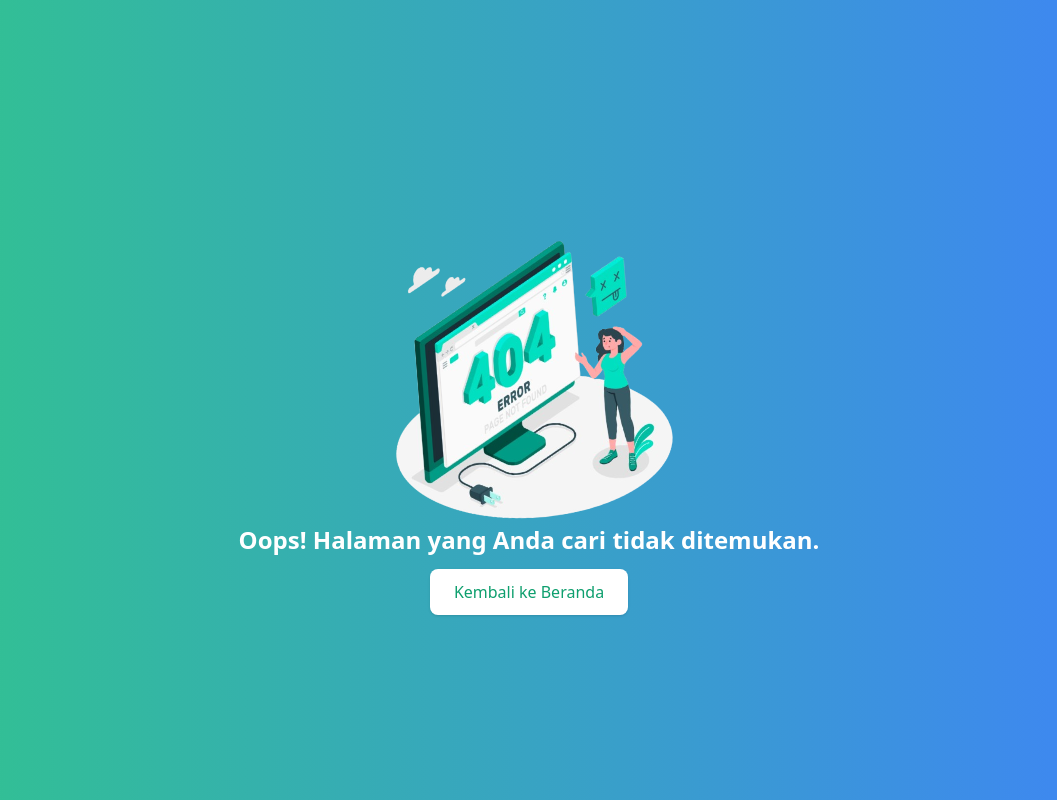
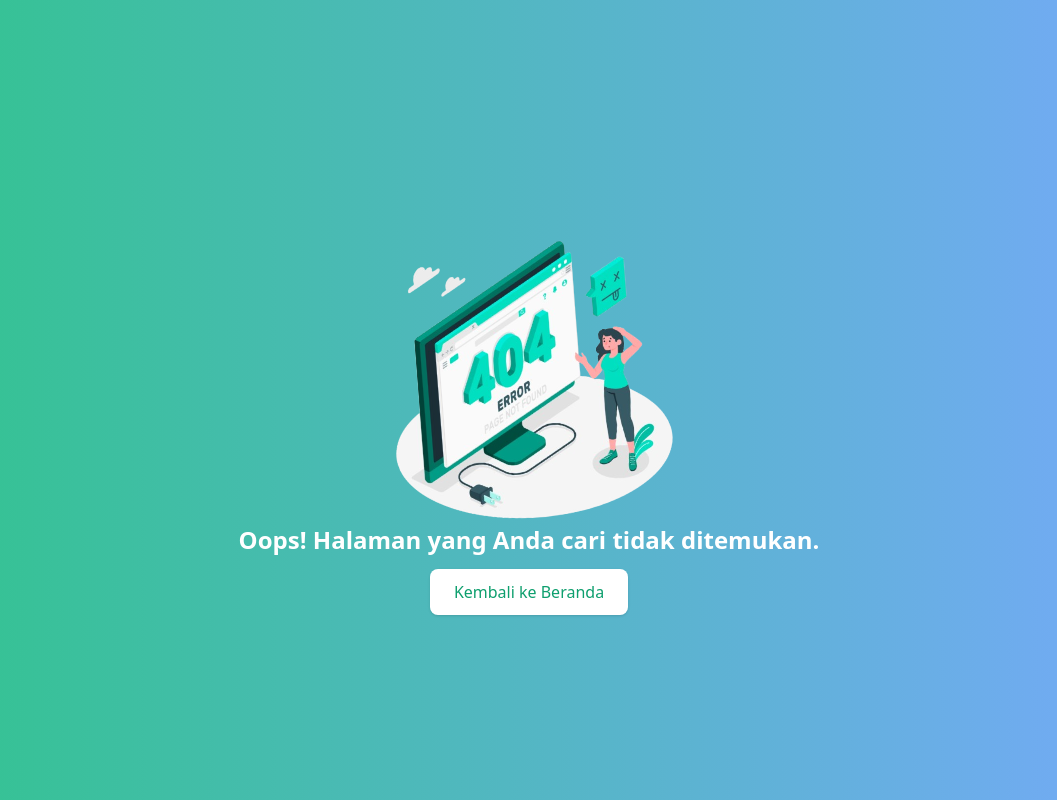
Before and after one commit to Joshtri/bank-sampah-app-client, a React (Vite) app: page /buat-akun in a window 1280 px wide. Shown: the whole page, without its empty margins (111-1168 px from the left). Built offline with nearby package versions, Linux system fonts and the light colour scheme.

Commit message:
updating

```diff
--- a/src/pages/NotFoundPage.jsx
+++ b/src/pages/NotFoundPage.jsx
@@ -5,7 +5,7 @@
 
 const NotFoundPage = () => {
   return (
-    <div className="min-h-screen flex flex-col justify-center items-center bg-gradient-to-r from-green-400 to-blue-500 text-white text-center">
+    <div className="min-h-screen flex flex-col justify-center items-center bg-gradient-to-r from-green-400 to-blue-400 text-white text-center">
 
       <motion.div
         initial={{ rotate: -10 }}
```
